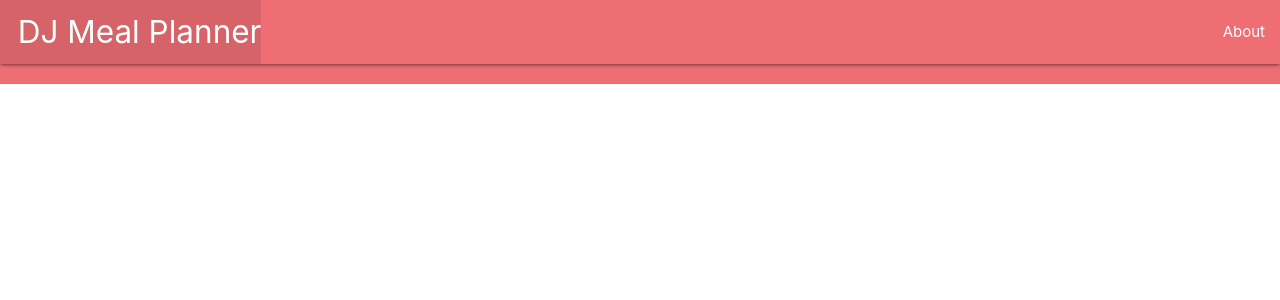
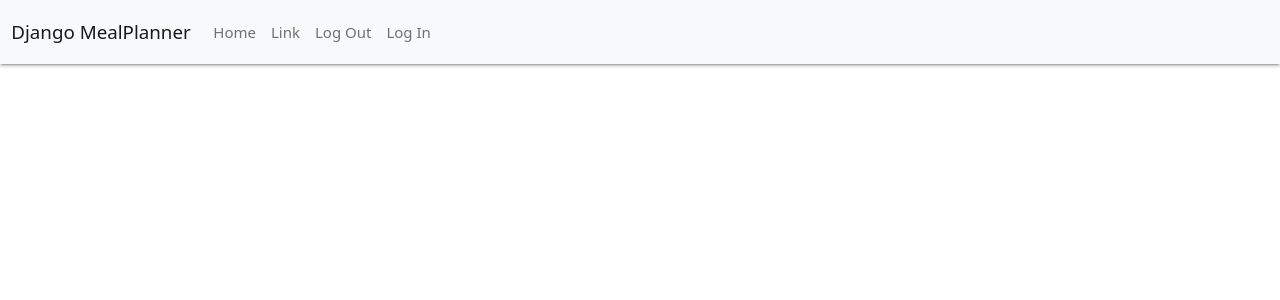
Before and after one commit to wingsforsophia/Django-Meal-Planner, a Django app: template main_app/templates/base.html in a window 1280 px wide. Shown: the top 300 px of the page. Run offline with Django 3.2, Linux system fonts and the light colour scheme; the template is opened without the code that fills it, so the values that code supplies are empty.

Commit message:
set up bootstrap and navbar

```diff
--- /dev/null
+++ b/main_app/static/css/style.css
@@ -0,0 +1,3 @@
+body {
+    /* background-color: red; */
+  }
--- a/main_app/templates/base.html
+++ b/main_app/templates/base.html
@@ -1,3 +1,4 @@
+{% load static %}
 <!DOCTYPE html>
 <html lang="en">
 <head>
@@ -6,26 +7,48 @@
   <meta http-equiv="X-UA-Compatible" content="ie=edge">
   <title>Meal Planner</title>
   <link rel="stylesheet" href="https://cdnjs.cloudflare.com/ajax/libs/materialize/1.0.0/css/materialize.min.css">
+  <link rel="stylesheet" type="text/css" href="{% static 'css/style.css' %}">
+  <link href="https://cdn.jsdelivr.net/npm/bootstrap@5.0.0-beta1/dist/css/bootstrap.min.css" rel="stylesheet" integrity="sha384-giJF6kkoqNQ00vy+HMDP7azOuL0xtbfIcaT9wjKHr8RbDVddVHyTfAAsrekwKmP1" crossorigin="anonymous">
 </head>
 <body>
-  <header class="navbar-fixed">
-    <nav>
-      <div class="nav-wrapper">
-        <ul>
-          <li><a href="/" class="left brand-logo">&nbsp;&nbsp;DJ Meal Planner</a></li>
-        </ul>
-        <ul class="right">
-          <li><a href="/about">About</a></li>
-        </ul>
-      </div>
-    </nav>
+  <header>
+<nav class="navbar navbar-expand-lg navbar-light bg-light">
+  <div class="container-fluid">
+    <a class="navbar-brand" href="#">Django MealPlanner</a>
+    <button class="navbar-toggler" type="button" data-bs-toggle="collapse" data-bs-target="#navbarSupportedContent" aria-controls="navbarSupportedContent" aria-expanded="false" aria-label="Toggle navigation">
+      <span class="navbar-toggler-icon"></span>
+    </button>
+    <div class="collapse navbar-collapse" id="navbarSupportedContent">
+      <ul class="navbar-nav me-auto mb-2 mb-lg-0">
+        <li class="nav-item">
+          <a class="nav-link" aria-current="page" href="#">Home</a>
+        </li>
+        <li class="nav-item">
+          <a class="nav-link" href="#">Link</a>
+        </li>
+         <li class="nav-item">
+          <a class="nav-link" href="#">Log Out</a>
+        </li>
+        <li class="nav-item">
+          <a class="nav-link" href="#">Log In</a>
+        </li>
+
+
+      </ul>
+
+    </div>
+  </div>
+</nav>
+
+
   </header>
   <main class="container">
     {% block content %}
     {% endblock %}
   </main>
-  <footer class="page-footer">
+  {% comment %} <footer class="page-footer">
     <div class="right">All Rights Reserved, &copy; 2021 DJ Meal Planner &nbsp;</div>
-  </footer>
+  </footer> {% endcomment %}
+  <script src="https://cdn.jsdelivr.net/npm/bootstrap@5.0.0-beta1/dist/js/bootstrap.bundle.min.js" integrity="sha384-ygbV9kiqUc6oa4msXn9868pTtWMgiQaeYH7/t7LECLbyPA2x65Kgf80OJFdroafW" crossorigin="anonymous"></script>
 </body>
 </html>
--- a/main_app/views.py
+++ b/main_app/views.py
@@ -3,4 +3,4 @@ from django.http import HttpResponse
 
 # Create your views here.
 def home(request):
-  return HttpResponse('<h1>Hello /ᐠ｡‸｡ᐟ\ﾉ</h1>')
+  return render(request, 'base.html')
```
